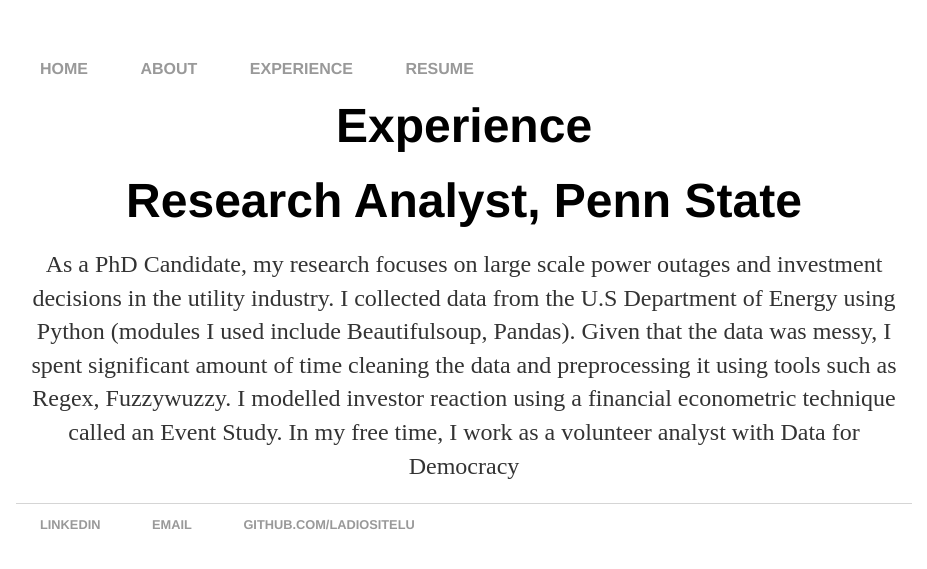
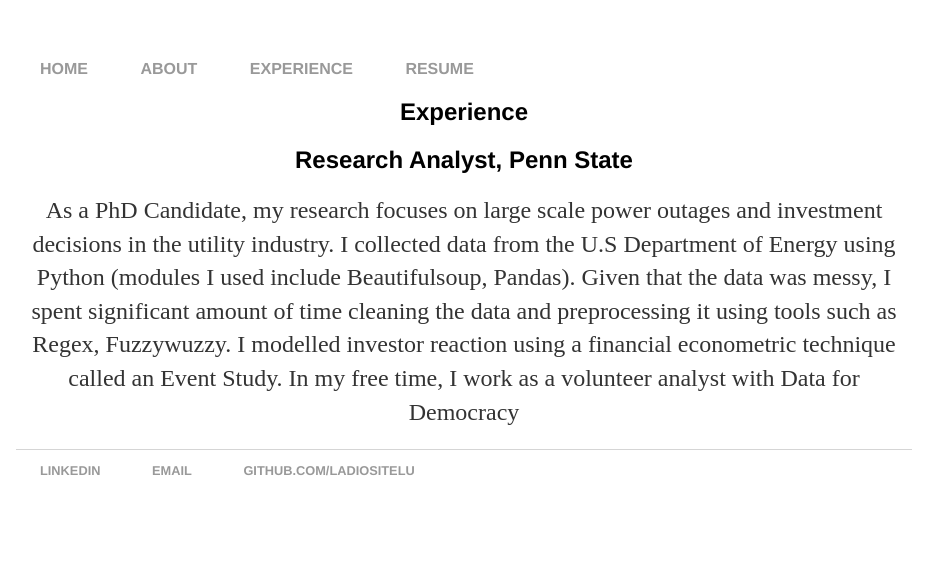
Before and after one commit to ladiositelu/ladiositelu.github.io, a Jekyll site: the page built from Experience/index.html, in a window 1280 px wide. Shown: the top 569 px of the page, without its empty margins (176-1103 px from the left). Built offline with Jekyll 4.4.1, drawn with Linux system fonts in a browser that asks for light colours.

Commit message:
Update main.css

```diff
--- a/css/main.css
+++ b/css/main.css
@@ -37,7 +37,7 @@
 }
 
 h1 {
-    font-size: 3em;
+    font-size: 1.5em;
     font-family:'Helvetica', 'Arial', 'Sans-Serif';
     margin-top: 20px;
     margin-bottom: 20px;
@@ -45,7 +45,7 @@
 }
 
 h2 {
-    font-size: 3em;
+    font-size: 1.5em;
     font-family:'Helvetica', 'Arial', 'Sans-Serif';
     margin-top: 20px;
     margin-bottom: 20px;
```
